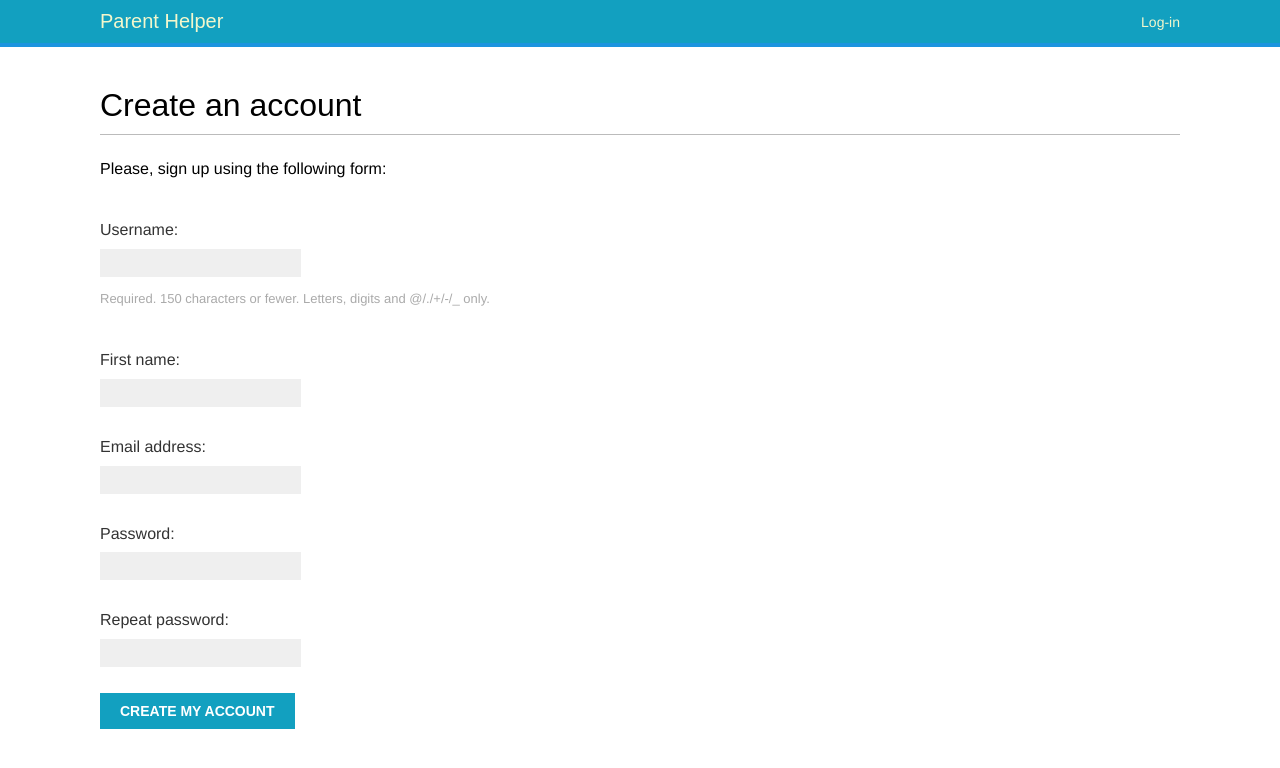
After one commit to andybir/parent-helper-v2.0, a Django app: page /account/register/ in a window 1280 px wide. The commit adds this page. Shown: the top 768 px of the page. Run offline with Django 3.2, Linux system fonts and the light colour scheme; some web fonts are replaced.

```diff
--- a/account/forms.py
+++ b/account/forms.py
@@ -1,5 +1,23 @@
 from django import forms
+from django.contrib.auth.models import User
 
 class LoginForm(forms.Form):
     username = forms.CharField()
     password = forms.CharField(widget=forms.PasswordInput)
+
+
+class UserRegistrationForm(forms.ModelForm):
+    password = forms. CharField(label='Password',
+                                widget=forms.PasswordInput)
+    password2 = forms.CharField(label='Repeat password',
+                                widget=forms.PasswordInput)
+
+    class Meta:
+        model = User
+        fields = ('username', 'first_name', 'email')
+
+    def clean_password2(self):
+        cd = self.cleaned_data
+        if cd['password'] != cd['password2']:
+            raise forms.ValidationError('Passwords don\'t match.')
+        return cd['password2']
--- /dev/null
+++ b/account/templates/account/register.html
@@ -0,0 +1,13 @@
+{% extends 'base.html' %}
+
+{% block title %}Create an account{% endblock title %}
+
+{% block content %}
+  <h1>Create an account</h1>
+  <p>Please, sign up using the following form:</p>
+  <form action="." method="post">
+    {{ user_form.as_p }}
+    {% csrf_token %}
+    <p><input type="submit" value="Create my account"></p>
+  </form>
+{% endblock content %}
--- a/account/templates/registration/login.html
+++ b/account/templates/registration/login.html
@@ -10,7 +10,7 @@
       Please try again.
     </p>
   {% else %}
-    <p>Please, use the following form to log in:</p>
+    <p>Please, use the following form to log in. If you don't have an account <a href="{% url 'register' %}">register here</a></p>
   {% endif %}
     <div class="login-form">
       <form action="{% url 'login' %}" method="post">
--- a/account/urls.py
+++ b/account/urls.py
@@ -25,4 +25,6 @@ urlpatterns = [
          auth_views.PasswordResetConfirmView.as_view(), name='password_reset_confirm'),
     path('reset/done/',
          auth_views.PasswordResetCompleteView.as_view(), name='password_reset_complete'),
+
+    path('register/', views.register, name='register'),
 ]
--- a/account/views.py
+++ b/account/views.py
@@ -2,7 +2,7 @@ from django.http import HttpResponse
 from django.shortcuts import render
 from django.contrib.auth import authenticate, login
 from django.contrib.auth.decorators import login_required
-from .forms import LoginForm
+from .forms import LoginForm, UserRegistrationForm
 
 @login_required
 def dashboard(request):
@@ -29,3 +29,24 @@ def user_login(request):
     else:
         form = LoginForm()
     return render(request, 'account/login.html', {'form': form})
+
+
+def register(request):
+    if request.method == 'POST':
+        user_form = UserRegistrationForm(request.POST)
+        if user_form.is_valid():
+            # Create a new user object but avoid saving it yet
+            new_user = user_form.save(commit=False)
+            # Set the chosen password
+            new_user.set_password(
+                user_form.cleaned_data['password'])
+            # Save the User object
+            new_user.save()
+            return render(request,
+                          'account/register_done.html',
+                          {'new_user': new_user})
+    else:
+        user_form = UserRegistrationForm()
+    return render(request,
+                  'account/register.html',
+                  {'user_form': user_form})
--- a/parent_helper/urls.py
+++ b/parent_helper/urls.py
@@ -15,8 +15,14 @@ Including another URLconf
 """
 from django.urls import path, include
 from django.contrib import admin
+from django.conf import settings
+from django.conf.urls.static import static
 
 urlpatterns = [
     path('admin/', admin.site.urls),
     path('account/', include('account.urls')),
 ]
+
+if settings.DEBUG:
+    urlpatterns += static(settings.MEDIA_URL,
+                          document_root=settings.MEDIA_ROOT)
```
Also changed, not shown: account/templates/account/register_done.html (added, +8 -0 lines), account/migrations/0001_initial.py (added).
